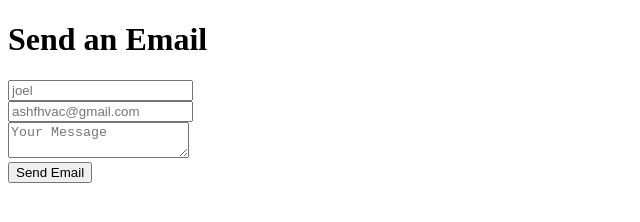
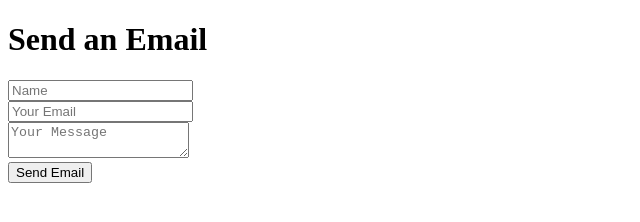
Before and after one commit to AgentSudoSu/email, a plain HTML site: page index.html in a window 1280 px wide. Shown: the full height of the page, 0-640 px from the left. Drawn offline with Linux system fonts and the light colour scheme.

Commit message:
Update index.html

```diff
--- a/index.html
+++ b/index.html
@@ -8,8 +8,8 @@
 <body>
     <h1>Send an Email</h1>
     <form id="contact-form">
-        <input type="text" id="name" name="name" placeholder="joel" required><br>
-        <input type="email" id="email" name="email" placeholder="ashfhvac@gmail.com" required><br>
+        <input type="text" id="name" name="name" placeholder="Name" required><br>
+        <input type="email" id="email" name="email" placeholder="Your Email" required><br>
         <textarea id="message" name="message" placeholder="Your Message" required></textarea><br>
         <button type="submit">Send Email</button>
     </form>
@@ -23,7 +23,7 @@
         document.getElementById('contact-form').addEventListener('submit', function(event) {
             event.preventDefault();
 
-            emailjs.sendForm('service_nm1qv0z', 'template_4yhx5ef', this)
+            emailjs.sendForm('service_nm1qv0z', 'template_igj3el5', this)
                 .then(function() {
                     alert('Email sent successfully!');
                 }, function(error) {
```
